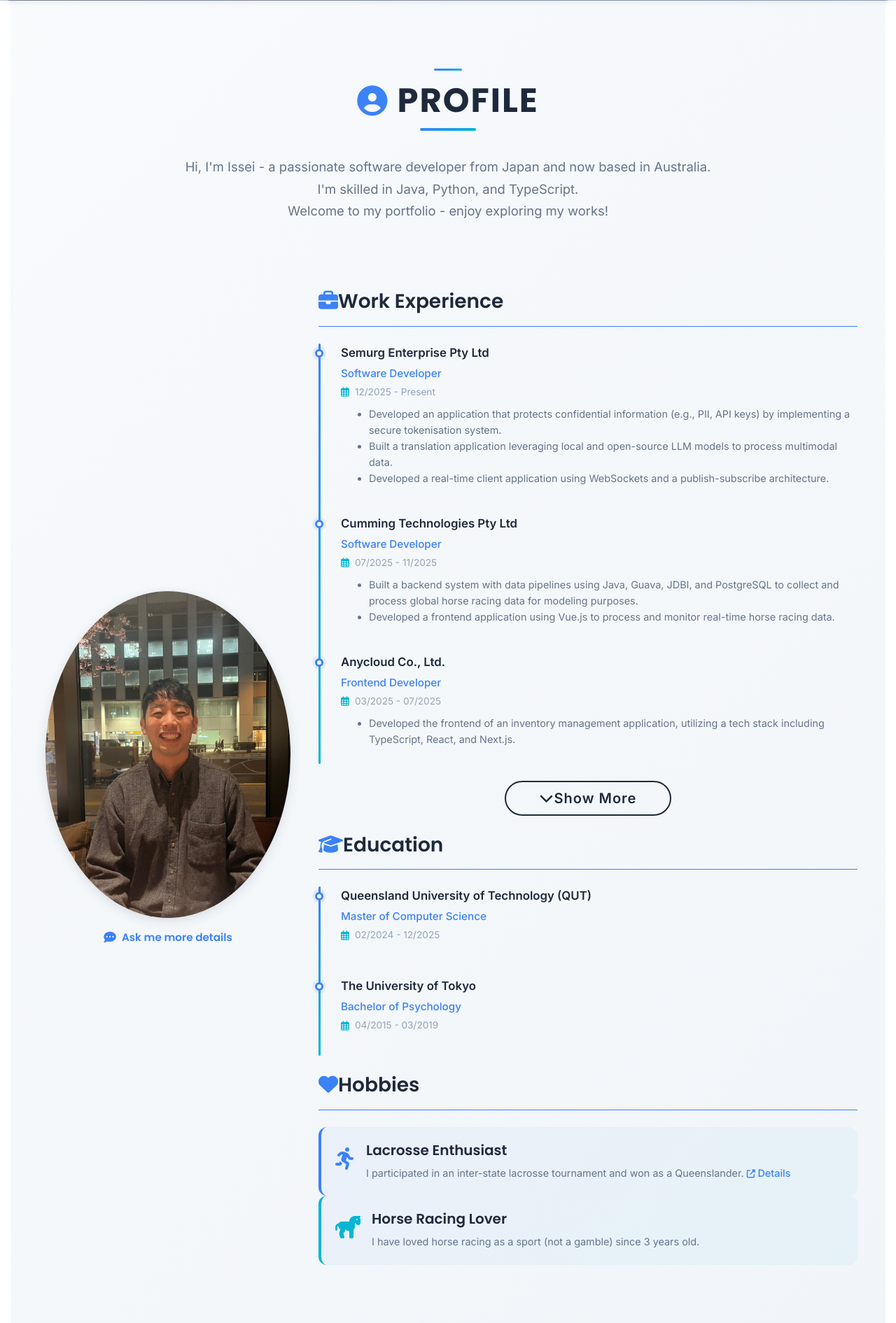
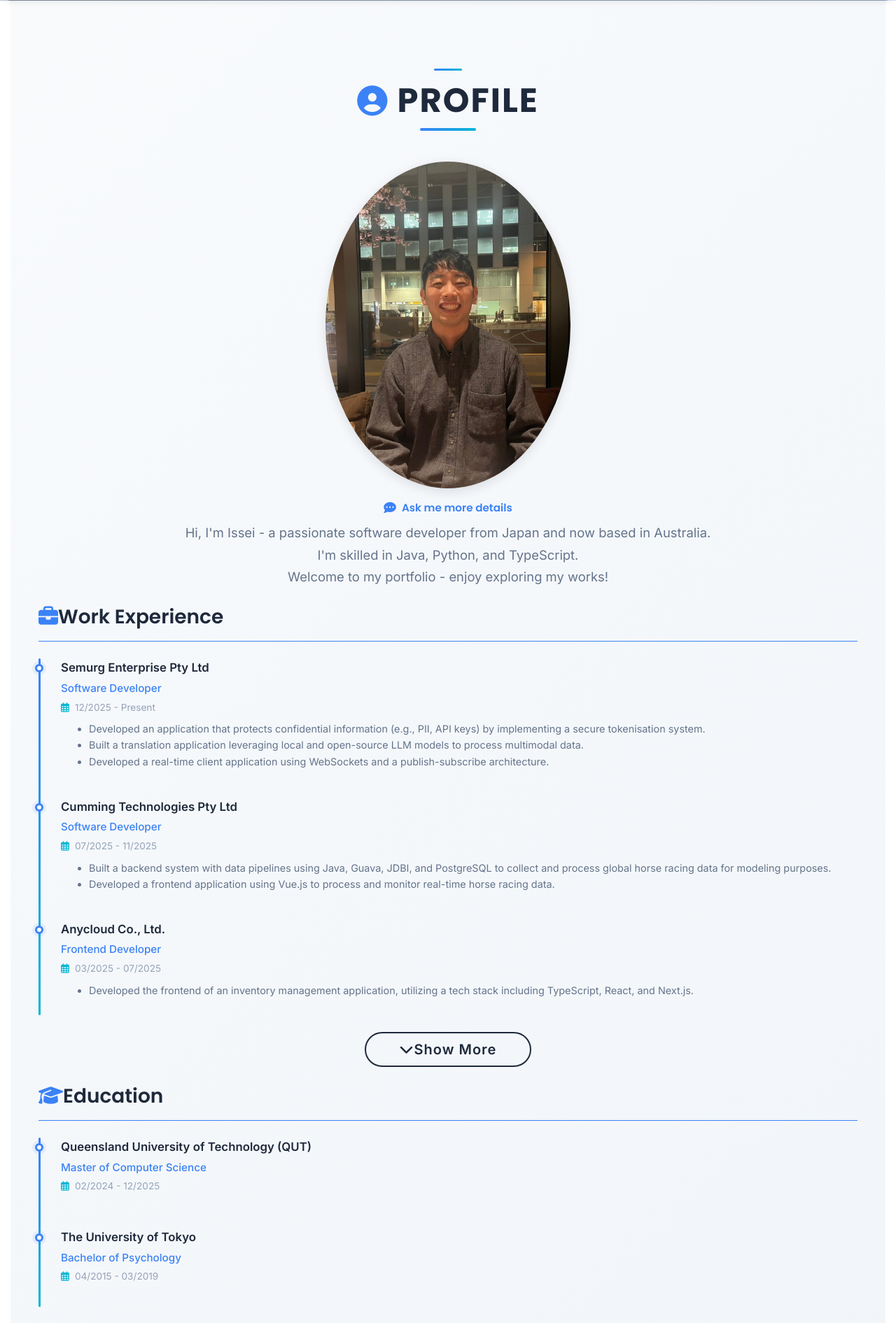
Before and after one commit to IsseiToura/MyPortfolioWebsite, a Flask app: page / in a window 1280 px wide. Shown: the part 711-2602 px from the top of the page at 70% size. Run offline with Flask 3, Linux system fonts and the light colour scheme; some libraries are stand-ins or nearby versions; grey boxes are pictures that could not be loaded.

Commit message:
Change the image position.

```diff
--- a/isseipage/static/css/style.css
+++ b/isseipage/static/css/style.css
@@ -669,23 +669,8 @@ p {
   text-align: center;
 }
 
-.profile-image-link {
-  display: block;
-  text-decoration: none;
-  transition: transform 0.3s ease;
-}
-
-.profile-image-link:hover {
-  transform: scale(1.05);
-}
-
-.profile-image-link img {
+.profile-image-wrapper img {
   box-shadow: var(--shadow-md);
-  transition: box-shadow 0.3s ease;
-}
-
-.profile-image-link:hover img {
-  box-shadow: var(--shadow-lg);
 }
 
 .profile-image-caption {
@@ -701,7 +686,11 @@ p {
   transition: color 0.3s ease;
 }
 
-.profile-image-link:hover .profile-image-caption {
+a.profile-image-caption {
+  text-decoration: none;
+}
+
+a.profile-image-caption:hover {
   color: var(--accent-teal);
 }
 
--- a/isseipage/templates/index.html
+++ b/isseipage/templates/index.html
@@ -21,11 +21,27 @@
   <div class="container" style="max-width: 1200px;">
     <div class="row text-center mb-5 fade-in">
       <div class="col">
-        <h2 class="font-weight-bold mb-5" id="profile_anchor">
+        <h2 class="font-weight-bold mb-2" id="profile_anchor">
           <i class="fas fa-user-circle me-3" style="color: var(--primary-blue); font-size: 0.9em;"></i>
           PROFILE
         </h2>
-        <p class="lead mb-5" style="max-width: 800px; margin-left: auto; margin-right: auto;">
+      </div>
+    </div>
+
+    <div class="row">
+      <div class="col-12 d-flex flex-column align-items-center text-center mb-4 fade-in">
+        <div class="profile-image-wrapper">
+          <img
+            src="{{url_for('static', filename='images/profile.jpg')}}"
+            class="img-fluid rounded-circle w-100"
+            alt="Profile Picture"
+          />
+          <a href="{{url_for('main.issei_gpt')}}" class="profile-image-caption">
+            <i class="fas fa-comment-dots"></i>
+            Ask me more details
+          </a>
+        </div>
+        <p class="lead mt-2 mb-0">
           Hi, I'm Issei - a passionate software developer from
           Japan and now based in Australia. <br />I'm skilled in Java, Python,
           and TypeScript. <br />Welcome to my portfolio - enjoy exploring my
@@ -34,25 +50,9 @@
       </div>
     </div>
 
+    <!-- Work Experience, Education, Hobbies -->
     <div class="row">
-      <div
-        class="col-12 col-lg-4 d-flex justify-content-center align-items-center mb-4 fade-in-left"
-      >
-        <div class="profile-image-wrapper">
-          <a href="{{url_for('main.issei_gpt')}}" class="profile-image-link">
-            <img
-              src="{{url_for('static', filename='images/profile.jpg')}}"
-              class="img-fluid rounded-circle w-100"
-              alt="Profile Picture"
-            />
-            <div class="profile-image-caption">
-              <i class="fas fa-comment-dots"></i>
-              Ask me more details
-            </div>
-          </a>
-        </div>
-      </div>
-      <div class="col-12 col-lg-8 fade-in-right">
+      <div class="col-12">
         <!-- Work Experience Section -->
         <div class="mb-4">
           <h3 class="border-bottom pb-3 mb-4" style="color: var(--primary-navy); border-color: var(--primary-blue) !important; ">
```
